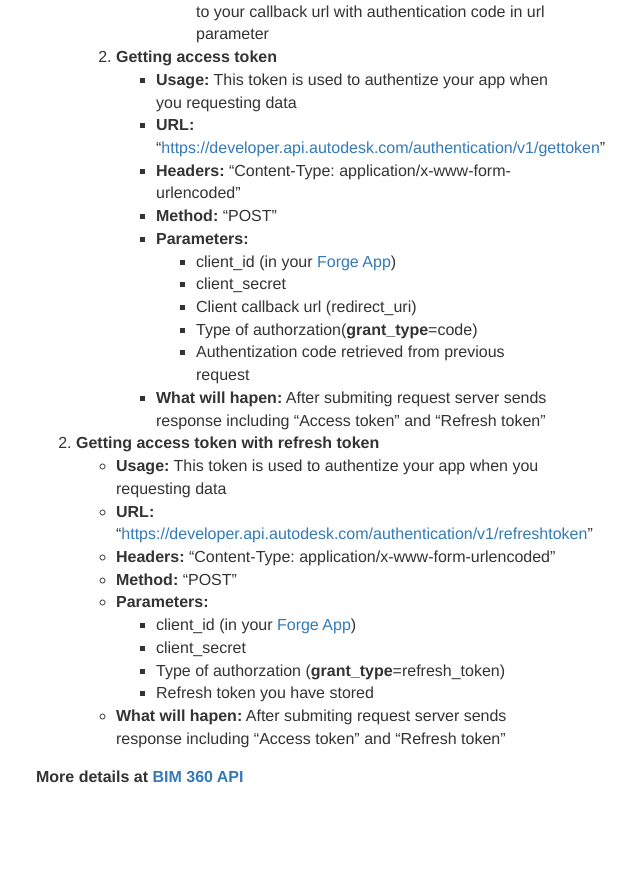
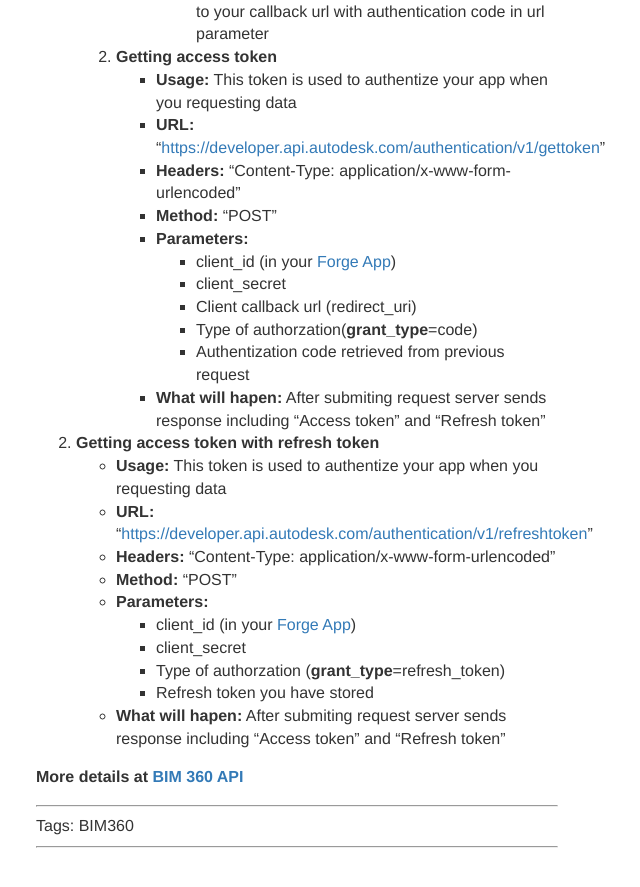
Before and after one commit to vdvorak/vitekdvorak.github.io, a Jekyll site: the page built from _posts/2021-04-03-bim360.md, in a window 1280 px wide and 900 px high, scrolled down 2646 px. Shown: the top 887 px of the window, without its empty margins (251-891 px from the left). Built offline with Jekyll 4.4.1, drawn with Linux system fonts in a browser that asks for light colours; nearby versions of some CDN libraries; before the commit the page ends 3495 px from its top, so only the background shows below that.

Commit message:
Update post.html

```diff
--- a/_layouts/post.html
+++ b/_layouts/post.html
@@ -7,6 +7,11 @@ comments: false
 
 <article>{{ content }}</article>
 
+<hr />
+Tags: {% for tag in page.tags %}
+        <span>{{tag}}</span>
+      {% endfor %}
+<hr />
 {% if page.comments %}
   <div id="disqus_thread"></div>
   <script type="text/javascript">
```
